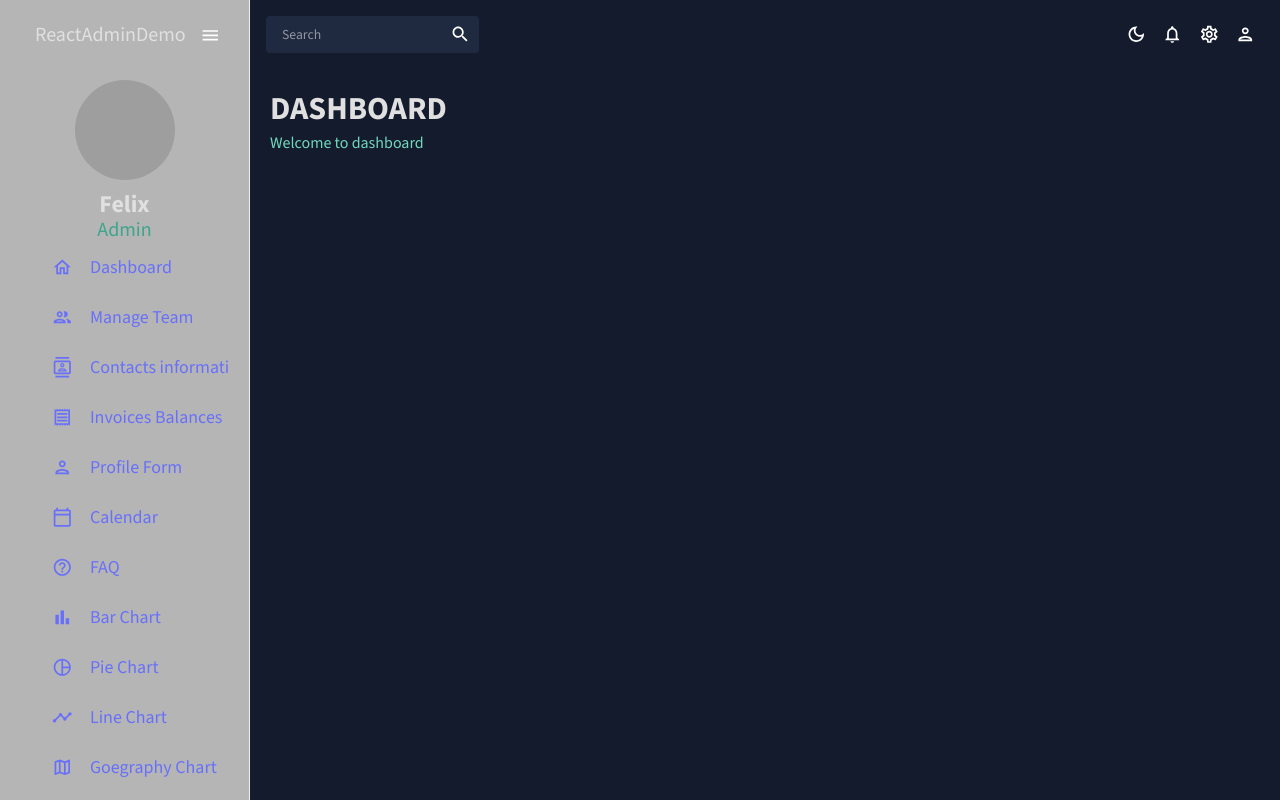
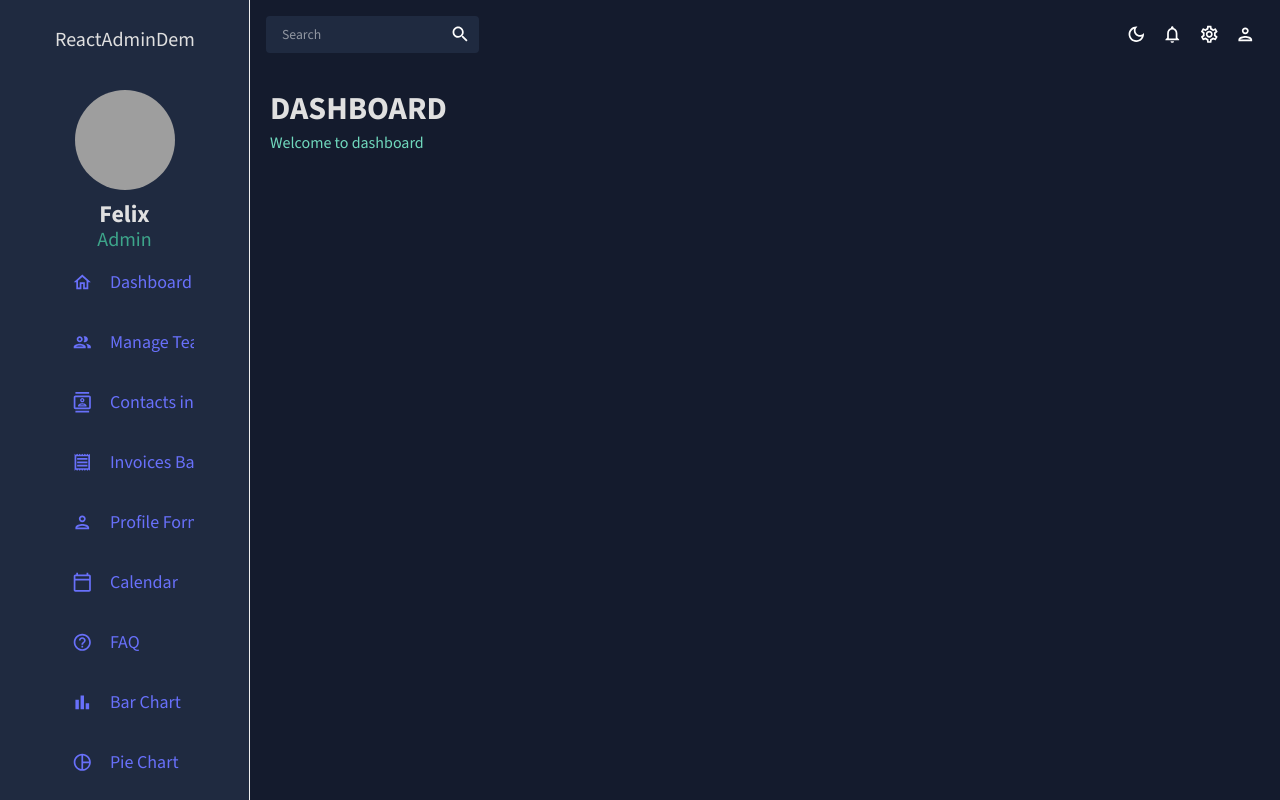
Before and after one commit to guardiangel/reactadmindemo, a React (Create React App) app: page / in a window 1280 px wide. Built offline with nearby package versions, Linux system fonts and the light colour scheme; grey boxes are pictures that could not be loaded.

Commit message:
Adjust SideBar css style

```diff
--- a/src/scenarios/global/SidebarMenu.tsx
+++ b/src/scenarios/global/SidebarMenu.tsx
@@ -56,26 +56,21 @@ const SidebarMenu = () => {
 
   return (
     <Box
-      bgcolor={colors.grey[900]}
-      sx={
-        {
-          /* "& Sidebar": {
+      sx={{
+        "& .ps-sidebar-container": {
           background: `${colors.primary[400]} !important`,
         },
-        "& .pro-icon-wrapper": {
-          backgroundColor: "transparent !important",
-        },
-        "& .pro-inner-item": {
+
+        "& .ps-menuitem-root": {
           padding: "5px 35px 5px 20px !important",
         },
-        "& .pro-inner-item:hover": {
+        "& .ps-menuitem-root:hover": {
           color: "#868dfb !important",
         },
-        "& .pro-menu-item.active": {
+        "& .ps-menuitem-root.active": {
           color: "#6870fa !important",
-        }, */
-        }
-      }
+        },
+      }}
     >
       <Sidebar
         collapsed={collapsedFlag}
@@ -142,7 +137,7 @@ const SidebarMenu = () => {
           )}
 
           {/**menu items */}
-          <Box paddingLeft={collapsedFlag ? undefined : "10%"} sx={{}}>
+          <Box paddingLeft={collapsedFlag ? undefined : "10%"}>
             {/**Dashboard */}
             <Item
               title="Dashboard"
```
